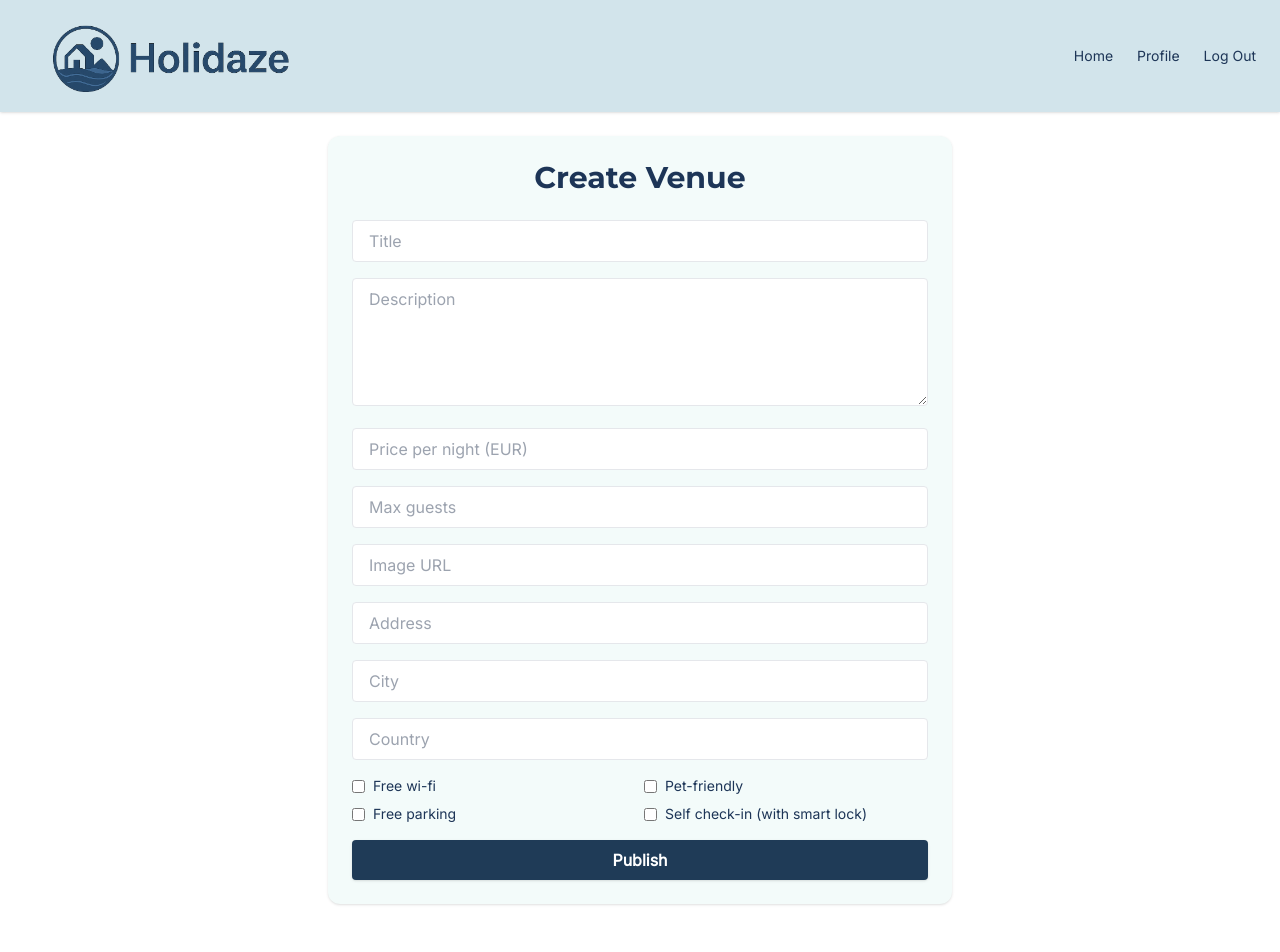
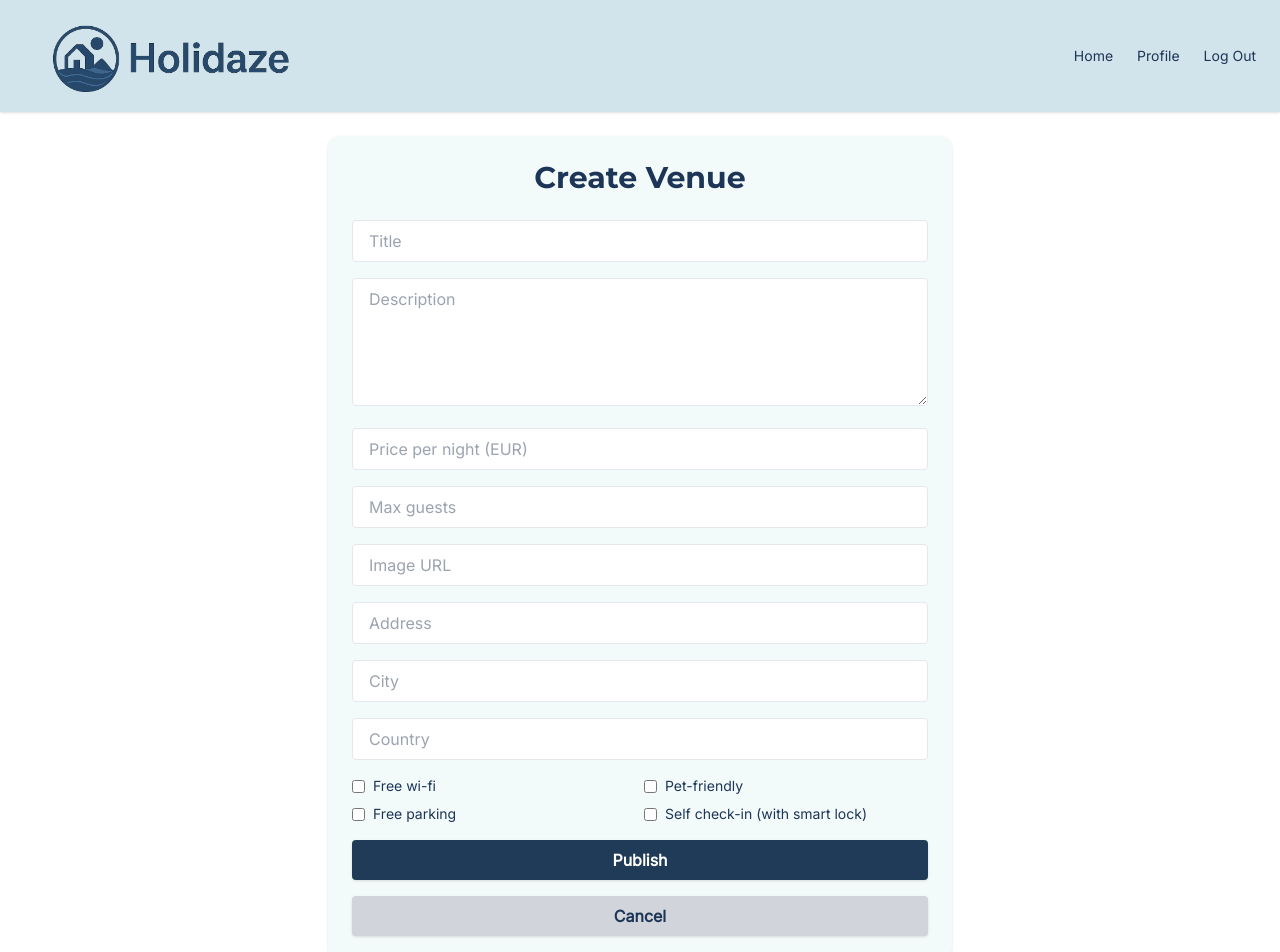
Before and after one commit to IT-Dah/holidaze, a React (Vite) app: page /holidaze/create in a window 1280 px wide. Shown: the top 952 px of the page. Built offline with nearby package versions, Linux system fonts and the light colour scheme; sample sign-in values are in the browser's storage.

Commit message:
button added to create venue page

```diff
--- a/src/pages/CreateVenue.jsx
+++ b/src/pages/CreateVenue.jsx
@@ -184,6 +184,14 @@ function CreateVenue() {
             Publish
           </button>
 
+          <button
+            type="button"
+            onClick={() => navigate("/profile")}
+            className="bg-gray-300 text-primary w-full font-semibold py-2 rounded shadow hover:opacity-90"
+          >
+            Cancel
+          </button>
+
           {error && <p className="text-red-600 text-sm mt-2">{error}</p>}
         </form>
       </div>
```
